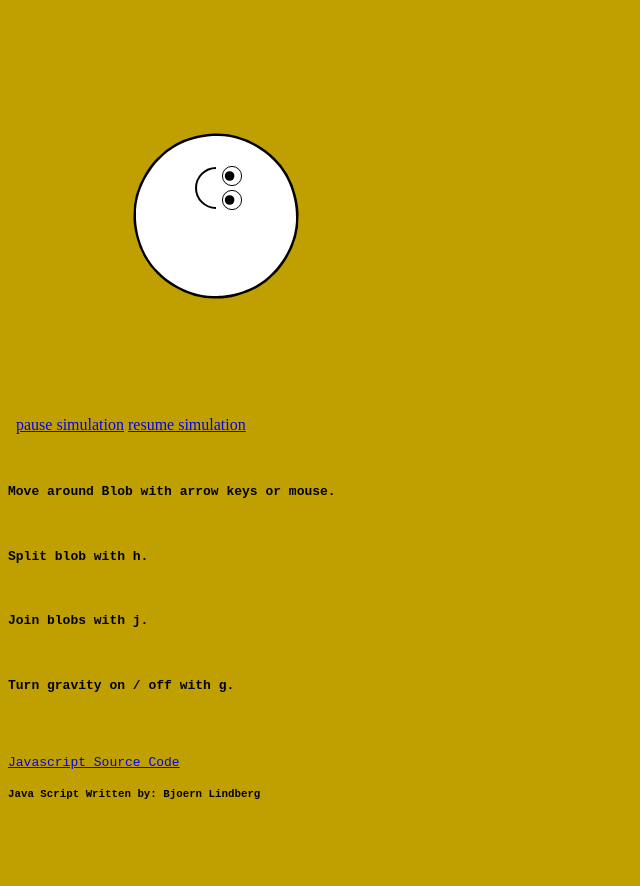
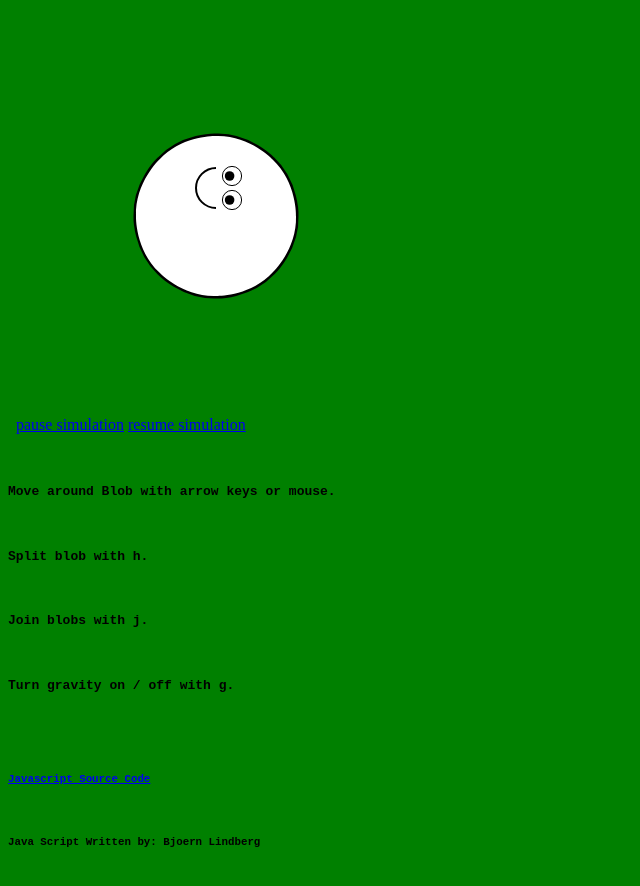
Before and after one commit to prwitt/webapp-kube-demo, a plain HTML site: page www/index.html in a window 1280 px wide. Shown: the whole page, without its empty margins (0-640 px from the left). Before the commit the page ends 841 px from the top, so only its background shows below. Drawn offline with Linux system fonts and the light colour scheme.

Commit message:
New Cluster Deploy

```diff
--- a/www/index.html
+++ b/www/index.html
@@ -2,7 +2,7 @@
 <head>
 <title>Blob Sallad</title>
 </head>
-<body bgcolor=cian>
+<body bgcolor=green>
 
 <iframe src="iframedsallad.html" height="440" width="640" frameborder="0" scrolling="no">
    Your browser dosen't support iframes, click <a href="example2.html">here</a> to view the example.
@@ -17,7 +17,7 @@
 <h4>Turn gravity on / off with g.</h4><br>
 <br>
 <br>
-<a href="blobsallad.js">Javascript Source Code</a><br>
+<h5><a href="blobsallad.js">Javascript Source Code</a></h5><br>
 <h5>Java Script Written by: Bjoern Lindberg</h5>
 <br>
 </body>
```
